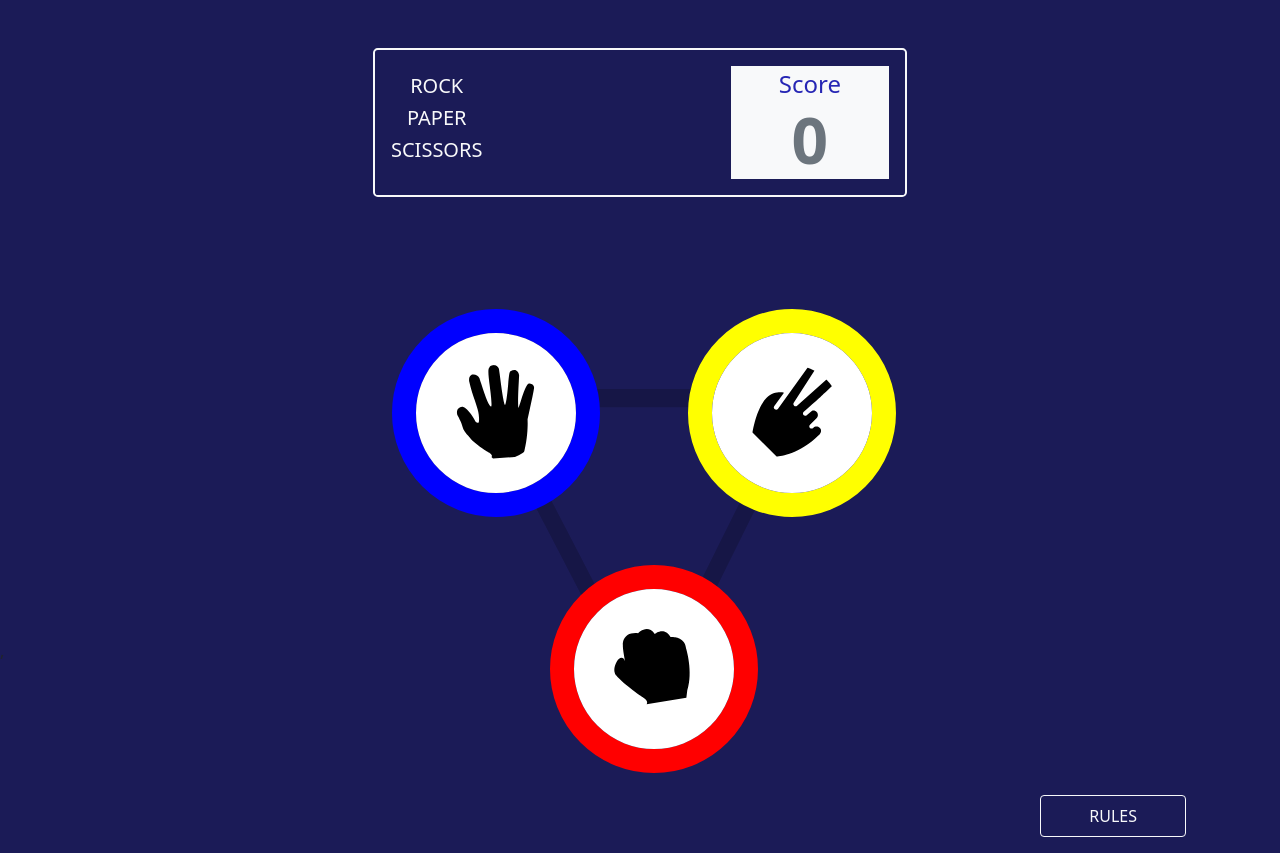
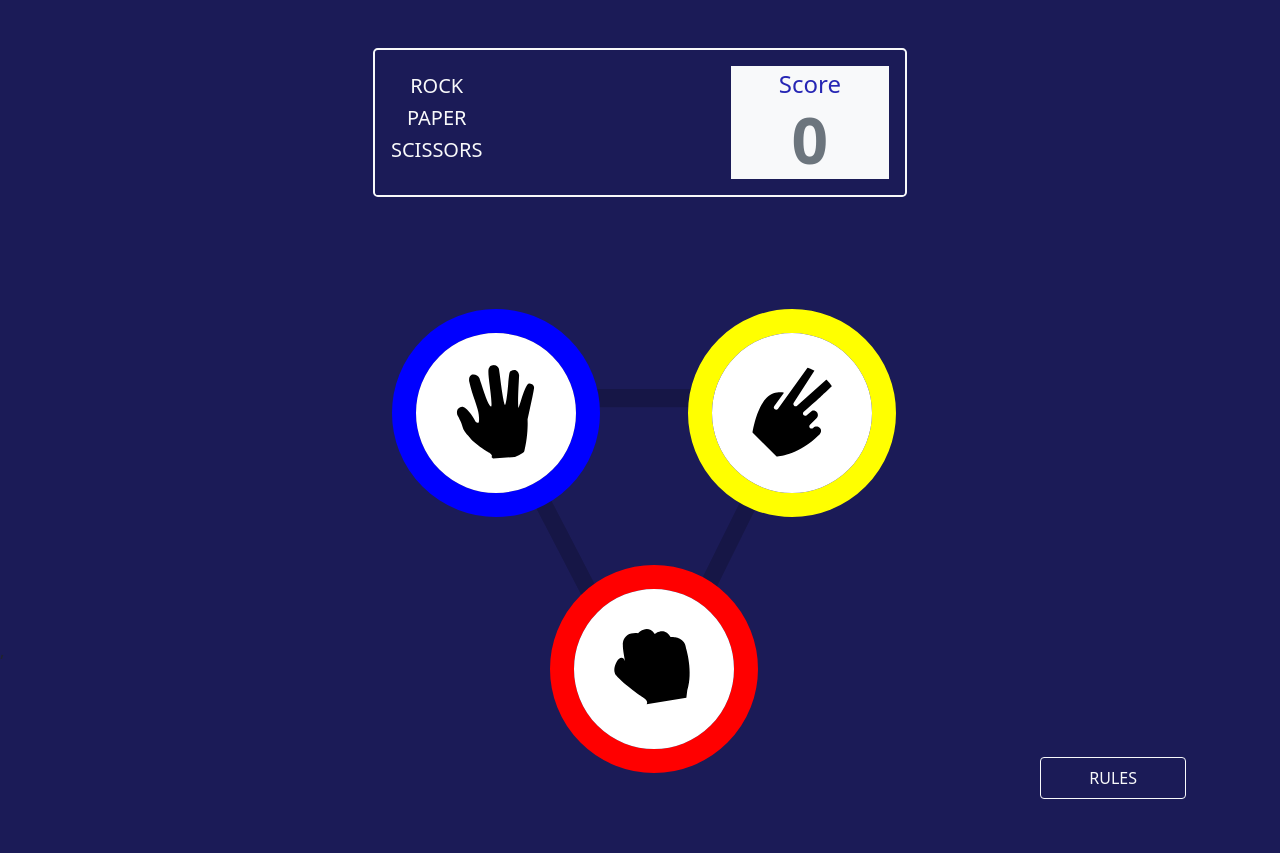
Before and after one commit to JavierHM-Audioslave/piedra-papel-tijera, a React (Create React App) app: page / in a window 1280 px wide. After the commit the page ends 815 px from the top, so only its background shows below. Built offline with nearby package versions, Linux system fonts and the light colour scheme.

Commit message:
Positioning the rules box in a proper position

```diff
--- a/src/Components/Footer.jsx
+++ b/src/Components/Footer.jsx
@@ -16,7 +16,7 @@ const Footer = () => {
 
     return (
 
-        <Container id="footer" style={{ position: "relative", top: topMeasure }}>
+        <Container id="footer" style={{ position: "relative", top: "11em" }}>
             <Row>
                 <Col className="d-flex justify-content-center justify-content-lg-end mb-3">
 
--- a/src/Components/Score.jsx
+++ b/src/Components/Score.jsx
@@ -4,7 +4,6 @@ import { useSelector } from "react-redux";
 import Container from "react-bootstrap/Container";
 import Row from "react-bootstrap/Row";
 import Col from "react-bootstrap/Col";
-import Stack from "react-bootstrap/Stack";
 
 const Score = ({result}) => {
 
```
